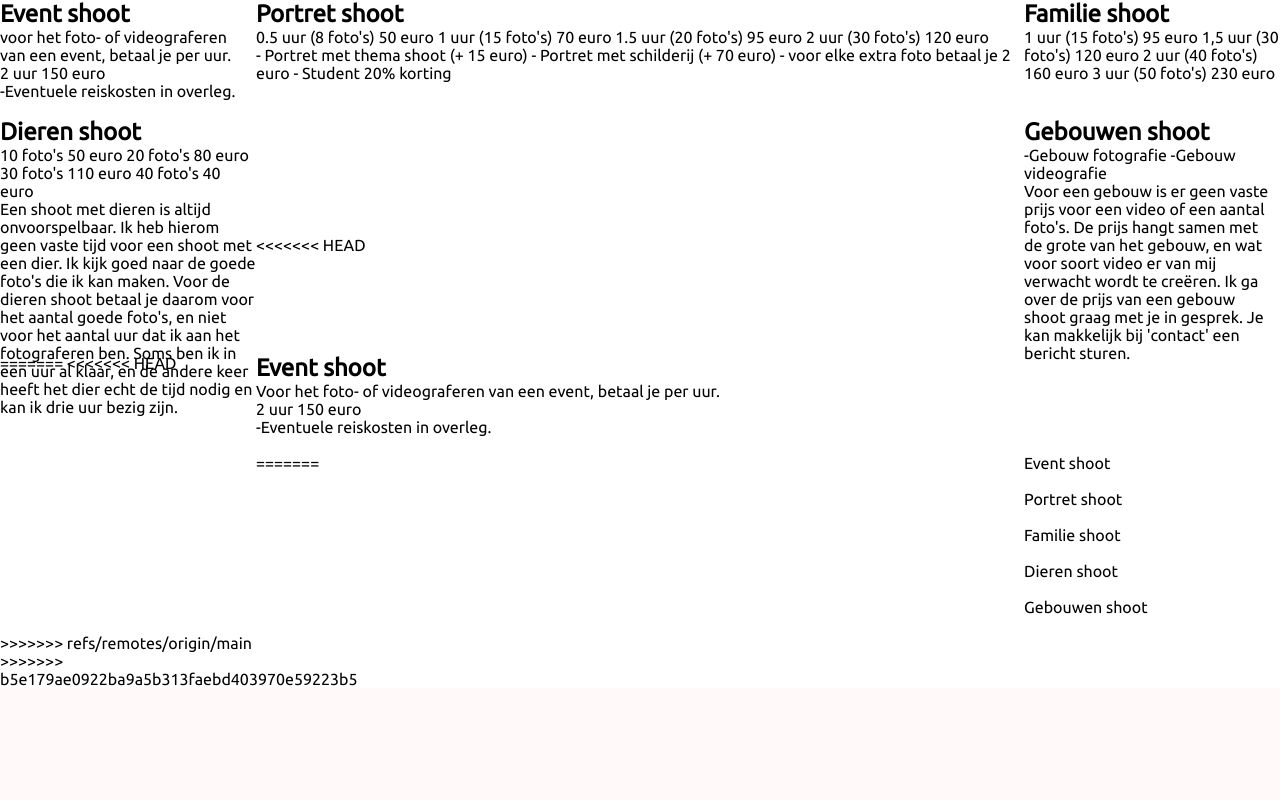
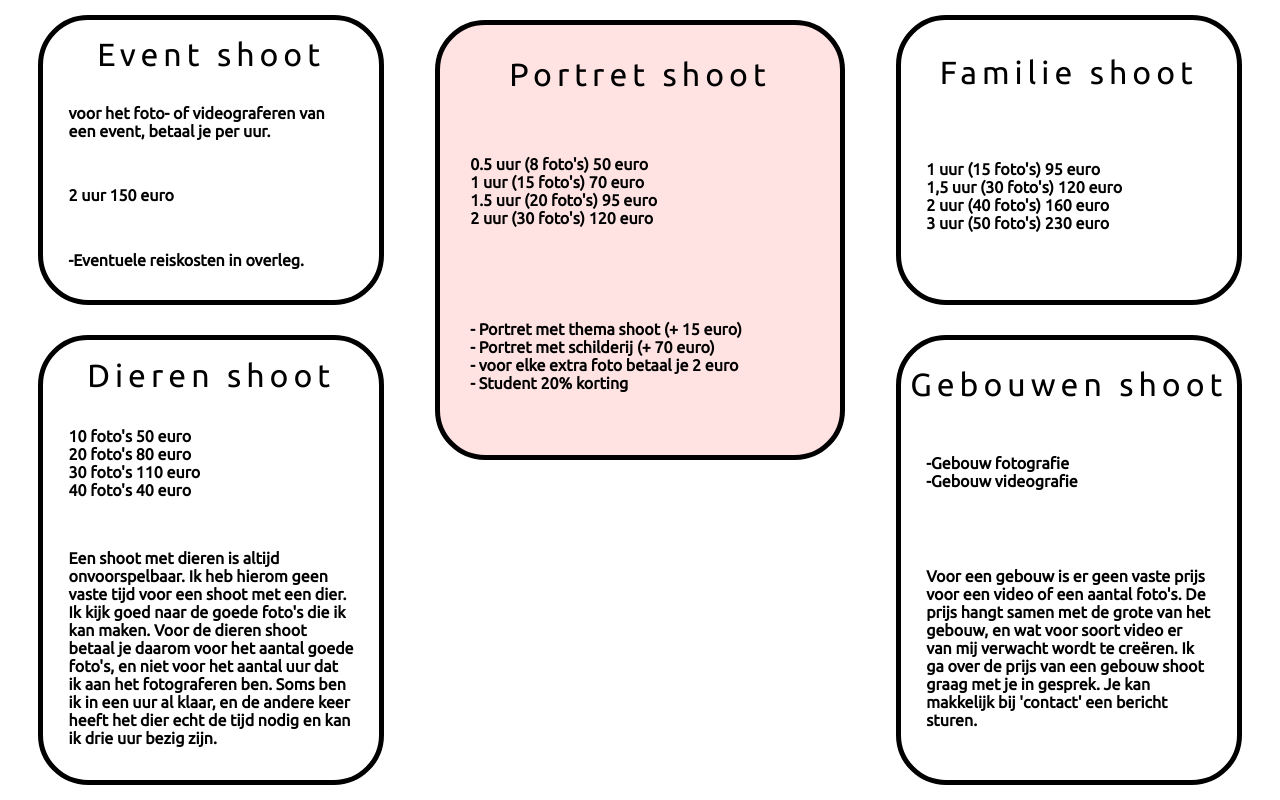
Before and after one commit to SpastBanana/BlossomMichiels, a Django app: page /tarieven in a window 1280 px wide. Shown: the part 114-914 px from the top of the page. Before the commit the page ends 800 px from the top, so only its background shows below. Run offline with Django 3.2, Linux system fonts and the light colour scheme; data comes from the database, SQL or seed files in the repository; both versions use the stored data as it was after the commit; some libraries are stand-ins or nearby versions.

Commit message:
created models for tarieven

```diff
--- a/frontend/models.py
+++ b/frontend/models.py
@@ -8,9 +8,19 @@ class shootPayment(models.Model):
         ('Dieren shoot', 'Dieren shoot'),
         ('Gebouwen shoot', 'Gebouwen shoot'),
     ]
+
+    TEXT_CHOICES = [
+        ('left', 'left'),
+        ('center', 'center'),
+        ('right', 'right'),
+    ]
+
     titel = models.CharField(max_length=25, choices=SHOOT_CHOICES)
+    alinea1Align = models.CharField(max_length=200, default="left", choices=TEXT_CHOICES)
     Alinea1 = models.TextField(default="none")
+    alinea2Align = models.CharField(max_length=200, default="left", choices=TEXT_CHOICES)
     Alinea2 = models.TextField(default="none")
+    alinea3Align = models.CharField(max_length=200, default="left", choices=TEXT_CHOICES)
     Alinea3 = models.TextField(default="none")
 
     def __str__(self):
--- a/static/CSS/tarieven.css
+++ b/static/CSS/tarieven.css
@@ -1,32 +1,65 @@
 main {
-    height: 86vh;
+    height: 100vh;
     width: 100%;
     display: grid;
-    grid-template-columns: 20% 1fr 20%;
-    grid-template-rows: 1fr 1fr 1fr;
+    grid-template-columns: 30% 1fr 30%;
+    grid-template-rows: 1fr 20% 1fr;
+}
+
+.eventShoot,
+.portretShoot,
+.familieShoot,
+.dierenShoot,
+.gebouwenShoot {
+    display: flex;
+    align-items: center;
+    justify-content: space-evenly;
+    flex-direction: column;
+    border: solid 5px black;
+    border-radius: 50px;
+    margin: 10%;
+    margin-top: 4%;
+    margin-bottom: 4%;
+}
+
+main div h2 {
+    font-size: 4vh;
+    font-weight: 200;
+    letter-spacing: 5px;
+}
+
+main div p {
+    font-size: 2vh;
+    font-weight: 600;
+    width: 85%;
 }
 
 .eventShoot {
     grid-row: 1/2;
     grid-column: 1/2;
+    margin-right: 0;
 }
 
 .portretShoot {
     grid-row: 1/3;
     grid-column: 2/3;
+    background: #ffe2e2;
 }
 
 .familieShoot {
     grid-row: 1/2;
     grid-column: 3/4;
+    margin-left: 0;
 }
 
 .dierenShoot {
     grid-row: 2/4;
     grid-column: 1/2;
+    margin-right: 0;
 }
 
 .gebouwenShoot {
     grid-row: 2/4;
     grid-column: 3/4;
+    margin-left: 0;
 }
--- a/templates/tarieven.html
+++ b/templates/tarieven.html
@@ -6,139 +6,102 @@
 </head>
 
 <main>
-<<<<<<< HEAD
     {% for i in tarieven %}
         {% if i.titel == "Event shoot" %}
             <div class="eventShoot">
                 <h2>{{ i.titel }}</h2>
                 {% if i.Alinea1 == "none" %}
-                    <div style="display: none;">{{ i.Alinea1 }}</div>
+                    <p style="display: none;"></p>
                 {% else %}
-                    <div>{{ i.Alinea1 }}</div>
+                    <p style="text-align: {{ i.alinea1Align }};">{{ i.Alinea1|linebreaks }}</p>
                 {% endif %}
                 {% if i.Alinea2 == "none" %}
-                    <div style="display: none;">{{ i.Alinea2 }}</div>
+                    <p style="display: none;"></p>
                 {% else %}
-                    <div>{{ i.Alinea2 }}</div>
+                    <p style="text-align: {{ i.alinea2Align }};">{{ i.Alinea2|linebreaks }}</p>
                 {% endif %}
                 {% if i.Alinea3 == "none" %}
-                    <div style="display: none;">{{ i.Alinea3 }}</div>
+                    <p style="display: none;"></p>
                 {% else %}
-                    <div>{{ i.Alinea3 }}</div>
+                    <p style="text-align: {{ i.alinea3Align }};">{{ i.Alinea3|linebreaks }}</p>
                 {% endif %}
             </div>
         {% elif i.titel == "Portret shoot" %}
             <div class="portretShoot">
                 <h2>{{ i.titel }}</h2>
                 {% if i.Alinea1 == "none" %}
-                    <div style="display: none;">{{ i.Alinea1 }}</div>
+                    <p style="display: none;"></p>
                 {% else %}
-                    <div>{{ i.Alinea1 }}</div>
+                    <p style="text-align: {{ i.alinea1Align }};">{{ i.Alinea1|linebreaks }}</p>
                 {% endif %}
                 {% if i.Alinea2 == "none" %}
-                    <div style="display: none;">{{ i.Alinea2 }}</div>
+                    <p style="display: none;"></p>
                 {% else %}
-                    <div>{{ i.Alinea2 }}</div>
+                    <p style="text-align: {{ i.alinea2Align }};">{{ i.Alinea2|linebreaks }}</p>
                 {% endif %}
                 {% if i.Alinea3 == "none" %}
-                    <div style="display: none;">{{ i.Alinea3 }}</div>
+                    <p style="display: none;"></p>
                 {% else %}
-                    <div>{{ i.Alinea3 }}</div>
+                    <p style="text-align: {{ i.alinea3Align }};">{{ i.Alinea3|linebreaks }}</p>
                 {% endif %}
             </div>
         {% elif i.titel == "Familie shoot" %}
             <div class="familieShoot">
                 <h2>{{ i.titel }}</h2>
                 {% if i.Alinea1 == "none" %}
-                    <div style="display: none;">{{ i.Alinea1 }}</div>
+                    <p style="display: none;"></p>
                 {% else %}
-                    <div>{{ i.Alinea1 }}</div>
+                    <p style="text-align: {{ i.alinea1Align }};">{{ i.Alinea1|linebreaks }}</p>
                 {% endif %}
                 {% if i.Alinea2 == "none" %}
-                    <div style="display: none;">{{ i.Alinea2 }}</div>
+                    <p style="display: none;"></p>
                 {% else %}
-                    <div>{{ i.Alinea2 }}</div>
+                    <p style="text-align: {{ i.alinea2Align }};">{{ i.Alinea2|linebreaks }}</p>
                 {% endif %}
                 {% if i.Alinea3 == "none" %}
-                    <div style="display: none;">{{ i.Alinea3 }}</div>
+                    <p style="display: none;"></p>
                 {% else %}
-                    <div>{{ i.Alinea3 }}</div>
+                    <p style="text-align: {{ i.alinea3Align }};">{{ i.Alinea3|linebreaks }}</p>
                 {% endif %}
             </div>
         {% elif i.titel == "Dieren shoot" %}
             <div class="dierenShoot">
                 <h2>{{ i.titel }}</h2>
                 {% if i.Alinea1 == "none" %}
-                    <div style="display: none;">{{ i.Alinea1 }}</div>
+                    <p style="display: none;"></p>
                 {% else %}
-                    <div>{{ i.Alinea1 }}</div>
+                    <p style="text-align: {{ i.alinea1Align }};">{{ i.Alinea1|linebreaks }}</p>
                 {% endif %}
                 {% if i.Alinea2 == "none" %}
-                    <div style="display: none;">{{ i.Alinea2 }}</div>
+                    <p style="display: none;"></p>
                 {% else %}
-                    <div>{{ i.Alinea2 }}</div>
+                    <p style="text-align: {{ i.alinea2Align }};">{{ i.Alinea2|linebreaks }}</p>
                 {% endif %}
                 {% if i.Alinea3 == "none" %}
-                    <div style="display: none;">{{ i.Alinea3 }}</div>
+                    <p style="display: none;"></p>
                 {% else %}
-                    <div>{{ i.Alinea3 }}</div>
+                    <p style="text-align: {{ i.alinea3Align }};">{{ i.Alinea3|linebreaks }}</p>
                 {% endif %}
             </div>
         {% elif i.titel == "Gebouwen shoot" %}
             <div class="gebouwenShoot">
                 <h2>{{ i.titel }}</h2>
                 {% if i.Alinea1 == "none" %}
-                    <div style="display: none;">{{ i.Alinea1 }}</div>
+                    <p style="display: none;"></p>
                 {% else %}
-                    <div>{{ i.Alinea1 }}</div>
+                    <p style="text-align: {{ i.alinea1Align }};">{{ i.Alinea1|linebreaks }}</p>
                 {% endif %}
                 {% if i.Alinea2 == "none" %}
-                    <div style="display: none;">{{ i.Alinea2 }}</div>
+                    <p style="display: none;"></p>
                 {% else %}
-                    <div>{{ i.Alinea2 }}</div>
+                    <p style="text-align: {{ i.alinea2Align }};">{{ i.Alinea2|linebreaks }}</p>
                 {% endif %}
                 {% if i.Alinea3 == "none" %}
-                    <div style="display: none;">{{ i.Alinea3 }}</div>
+                    <p style="display: none;"></p>
                 {% else %}
-                    <div>{{ i.Alinea3 }}</div>
+                    <p style="text-align: {{ i.alinea3Align }};">{{ i.Alinea3|linebreaks }}</p>
                 {% endif %}
             </div>
         {% endif %}
     {% endfor %}
-=======
-<<<<<<< HEAD
-    <div class="eventShootBox">
-        <div class="contentSmall">
-            <h2>Event shoot</h2>
-            <p>Voor het foto- of videograferen van een event, betaal je per uur.</p>
-            <p>2 uur 150 euro</p>
-            <p>-Eventuele reiskosten in overleg.</p>
-        </div>
-    </div>
-    <div class="portretShootBox">
-        <div class="contentMiddle"></div>
-    </div>
-    <div class="familieShootBox">
-        <div class="contentSmall"></div>
-    </div>
-    <div class="dierenShootBox">
-        <div class="contentLarge"></div>
-    </div>
-    <div class="logoBox">
-        <img class="contentLogo" src="">
-    </div>
-    <div class="gebouwenShootBox">
-        <div class="contentLarge"></div>
-    </div>
-=======
-    <div class="tariefBlock">
-        {% for i in tarieven %}
-            {{ i.titel }}
-            {{ i.context }}
-            <br>
-            <br>
-        {% endfor %}
-    </div>
->>>>>>> refs/remotes/origin/main
->>>>>>> b5e179ae0922ba9a5b313faebd403970e59223b5
 </main>
```
Also changed, not shown: Sitemanager/migrations/0001_initial.py (added), db.sqlite3, frontend/migrations/0007_auto_20211112_2159.py (added), frontend/migrations/0008_auto_20211112_2202.py (added), static/CSS/login.css (deleted).
